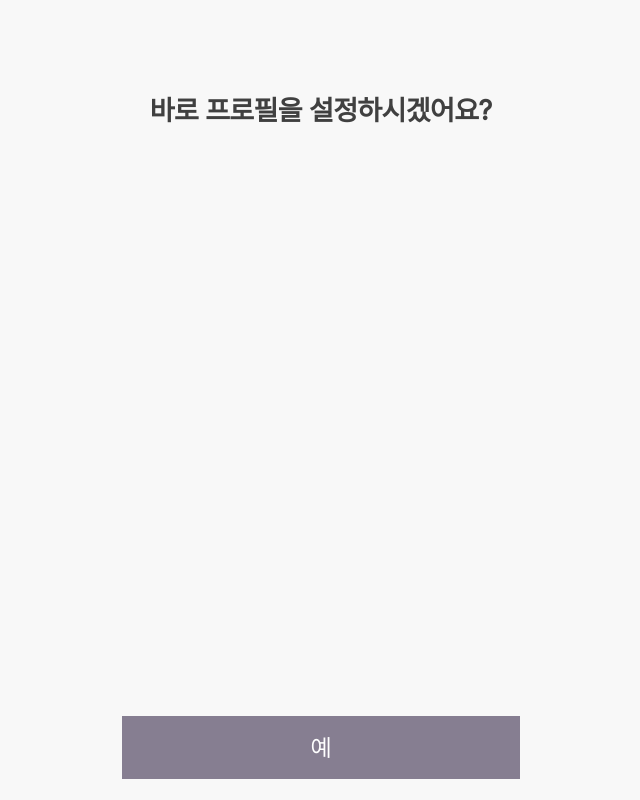
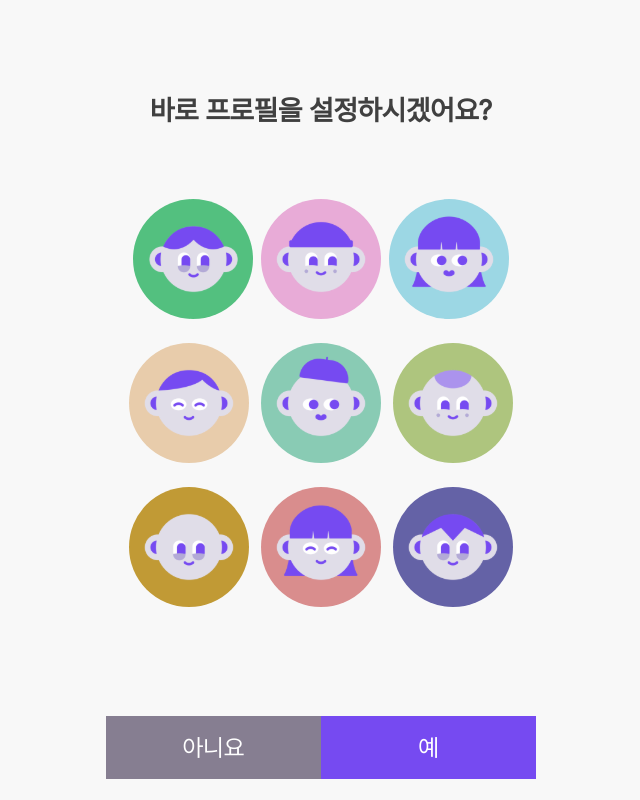
Before and after one commit to project-tingting/tingting_front, a Next.js app: page /profile in a window 1280 px wide. Shown: the whole page, without its empty margins (319-959 px from the left). Built offline with nearby package versions, Linux system fonts and the light colour scheme.

Commit message:
[Design] 프로필설정 인덱스 디자인 수정

```diff
--- a/components/common/Notice.tsx
+++ b/components/common/Notice.tsx
@@ -18,8 +18,8 @@ export default function Notice({ message, children }: NoticeProps) {
 const NoticeWrap = styled.section`
   display: flex;
   flex-direction: column;
-  justify-content: space-between;
   height: 100vh;
+  align-items: center;
 `;
 
 const NoticeMessage = styled.p`
--- a/pages/profile/index.tsx
+++ b/pages/profile/index.tsx
@@ -1,29 +1,44 @@
+import Image from 'next/image';
 import Router from 'next/router';
 import React from 'react';
 import styled from 'styled-components';
 
-import Button from '../../components/common/Button';
 import Notice from '../../components/common/Notice';
+import characters from '../../public/assets/images/characters.svg';
 
 export default function index() {
-  const handleNoButton = () => {
-    Router.push('/');
-  }; // HOME으로 바꾸기
-  const handleYesButton = () => {
-    Router.push('/profile/mbti');
-  };
   return (
     <Notice message="바로 프로필을 설정하시겠어요?">
+      <ImageContainer>
+        <Image src={characters} />
+      </ImageContainer>
       <ButtonGroup>
-        <Button onClick={handleNoButton} text="아니요" disabled={false} isRound={false} />
-        <Button onClick={handleYesButton} text="예" disabled={false} isRound={false} />
+        <StyledButton onClick={() => Router.push('/')}>아니요</StyledButton>
+        <StyledButton onClick={() => Router.push('/profile/mbti')}>예</StyledButton>
       </ButtonGroup>
     </Notice>
   );
 }
 
+const StyledButton = styled.button`
+  color: ${({ theme }) => theme.colors.whiteColor};
+  font-size: 2.4rem;
+  padding: 1.7rem;
+  line-height: 2.9rem;
+  cursor: 'pointer';
+  background-color: ${({ theme }) => theme.colors.mainColor};
+  width: 100%;
+`;
+
 const ButtonGroup = styled.div`
+  max-width: 43rem;
   display: flex;
+  position: fixed;
+  margin: 0 auto;
+  left: 0;
+  right: 0;
+  bottom: 0;
+  padding: 2.1rem 0;
   & button:nth-child(1) {
     background-color: ${({ theme }) => theme.colors.buttonDisabledColor};
   }
@@ -31,3 +46,7 @@ const ButtonGroup = styled.div`
     flex: 1 1 0;
   }
 `;
+
+const ImageContainer = styled.div`
+  margin: 7.5rem 2.2rem;
+`;
--- a/pages/profile/mbti.tsx
+++ b/pages/profile/mbti.tsx
@@ -11,7 +11,6 @@ import Guide from '../../components/common/Guide';
 import ProgressBar from '../../components/common/ProgressBar';
 import Top from '../../components/common/Top';
 import UserInput, { ErrorText } from '../../components/common/UserInput';
-import styled from 'styled-components';
 
 export default function mbti() {
   const setUserProfile = useSetRecoilState(userProfileState);
```
Also changed, not shown: public/assets/images/characters.svg (added).
